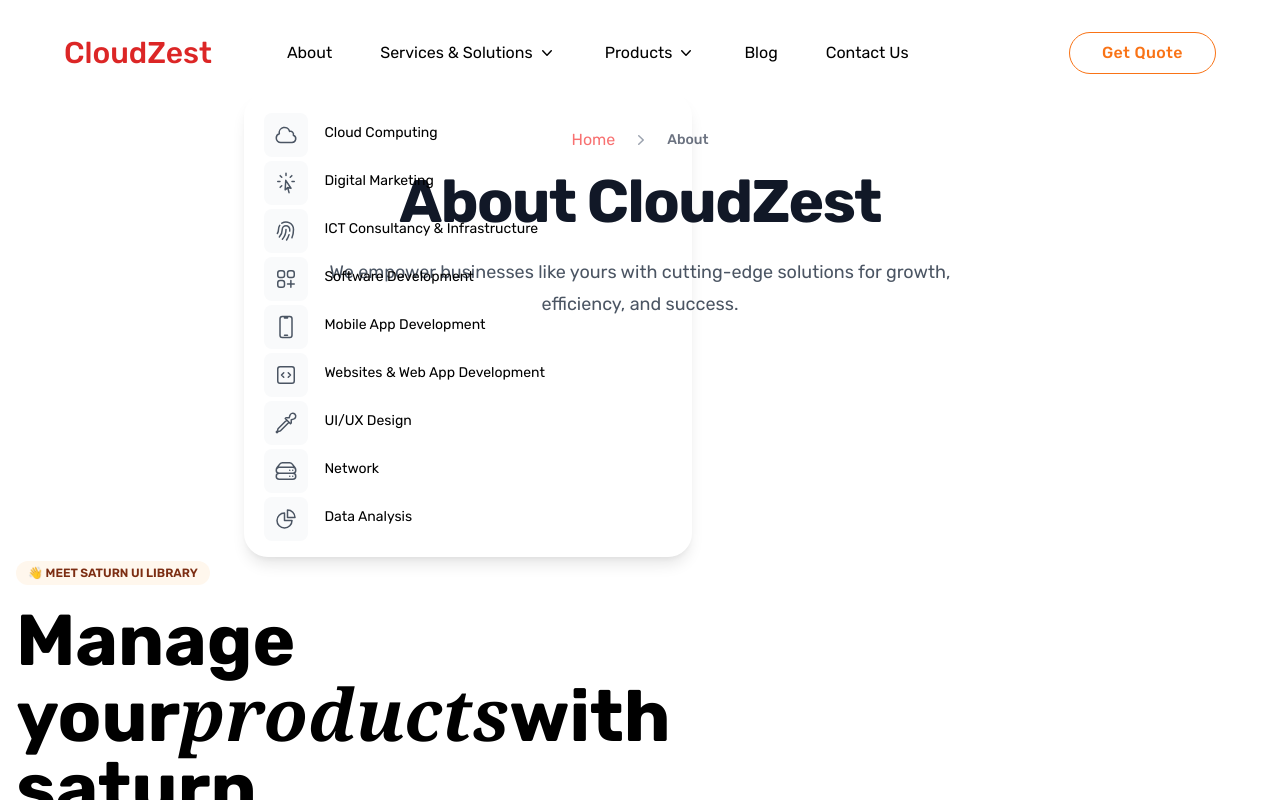
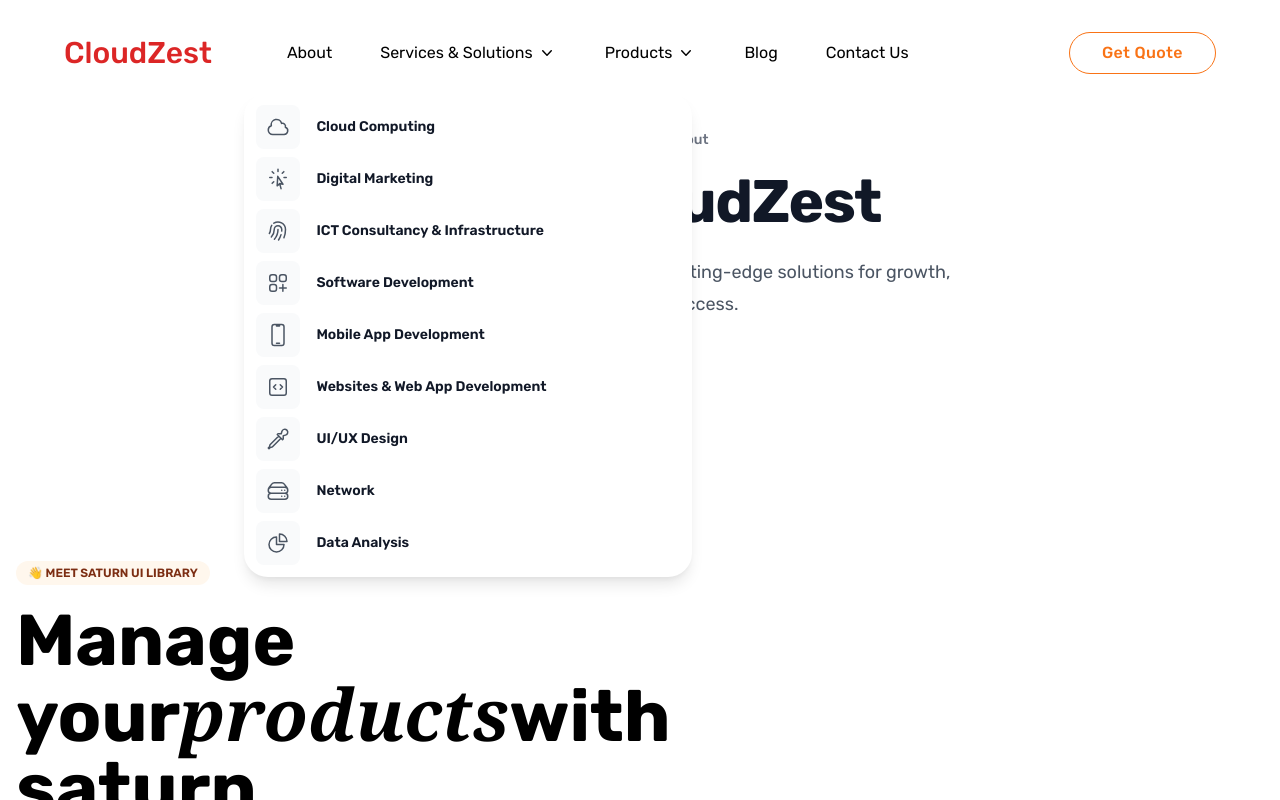
Before and after one commit to sammymwangangi/cloudZest, a Next.js app: page /about in a window 1280 px wide. Both pictures are taken after a click on the button "Services & Solutions". Shown: the top 800 px of the page. Built offline with nearby package versions, Linux system fonts and the light colour scheme.

Commit message:
header updates

```diff
--- a/components/Layout/Header.js
+++ b/components/Layout/Header.js
@@ -148,25 +148,25 @@
               leaveTo="opacity-0 translate-y-1"
             >
               <Popover.Panel className="absolute left-1/2 z-10 mt-5 flex w-screen max-w-max -translate-x-1/2 px-4">
-                <div className="w-screen max-w-md flex-auto overflow-hidden bg-white-500 rounded-3xl text-sm leading-6 shadow-lg">
-                  <div className="p-4">
+                <div className="w-screen max-w-md flex-auto overflow-hidden bg-white rounded-3xl text-sm leading-6 shadow-lg">
+                  <div className="p-2">
                     {solutions.map((item) => (
-                      <div
+                      <Link href={item.href}
                         key={item.name}
-                        className="group relative flex gap-x-4 items-center rounded-lg px-1 hover:bg-gray-50"
+                        className="group relative flex gap-x-4 items-center rounded-lg px-1 py-1 hover:bg-gray-50"
                       >
-                        <div className="mt-1 flex h-11 w-11 flex-none items-center justify-center rounded-lg bg-gray-50 group-hover:bg-white">
+                        <div className="flex h-11 w-11 flex-none items-center justify-center rounded-lg bg-gray-50 group-hover:bg-white">
                           <item.icon
                             className="h-6 w-6 text-gray-600 group-hover:text-indigo-600"
                             aria-hidden="true"
                           />
                         </div>
                         <div>
-                          <Link href={item.href} className="font-semibold text-gray-900" legacyBehavior>
+                          <div className="group font-semibold text-gray-900">
                             {item.name}
-                          </Link>
+                          </div>
                         </div>
-                      </div>
+                      </Link>
                     ))}
                   </div>
                 </div>
@@ -196,14 +196,14 @@
               leaveTo="opacity-0 translate-y-1"
             >
               <Popover.Panel className="absolute left-1/2 z-10 mt-5 flex w-screen max-w-max -translate-x-1/2 px-4">
-                <div className="w-screen max-w-md flex-auto overflow-hidden rounded-3xl bg-white-500 text-sm leading-6 shadow-lg">
-                  <div className="p-4">
+                <div className="w-screen max-w-md flex-auto overflow-hidden rounded-3xl bg-white text-sm leading-6 shadow-lg">
+                  <div className="p-2">
                     {products.map((item) => (
                       <div
                         key={item.name}
-                        className="group relative flex gap-x-4 items-center rounded-lg px-1 hover:bg-gray-50"
+                        className="group relative flex gap-x-4 items-center rounded-lg px-1 py-1 hover:bg-gray-50"
                       >
-                        <div className="mt-1 flex h-11 w-11 flex-none items-center justify-center rounded-lg bg-gray-50 group-hover:bg-white">
+                        <div className="flex h-11 w-11 flex-none items-center justify-center rounded-lg bg-gray-50 group-hover:bg-white">
                           <item.icon
                             className="h-6 w-6 text-gray-600 group-hover:text-indigo-600"
                             aria-hidden="true"
```
